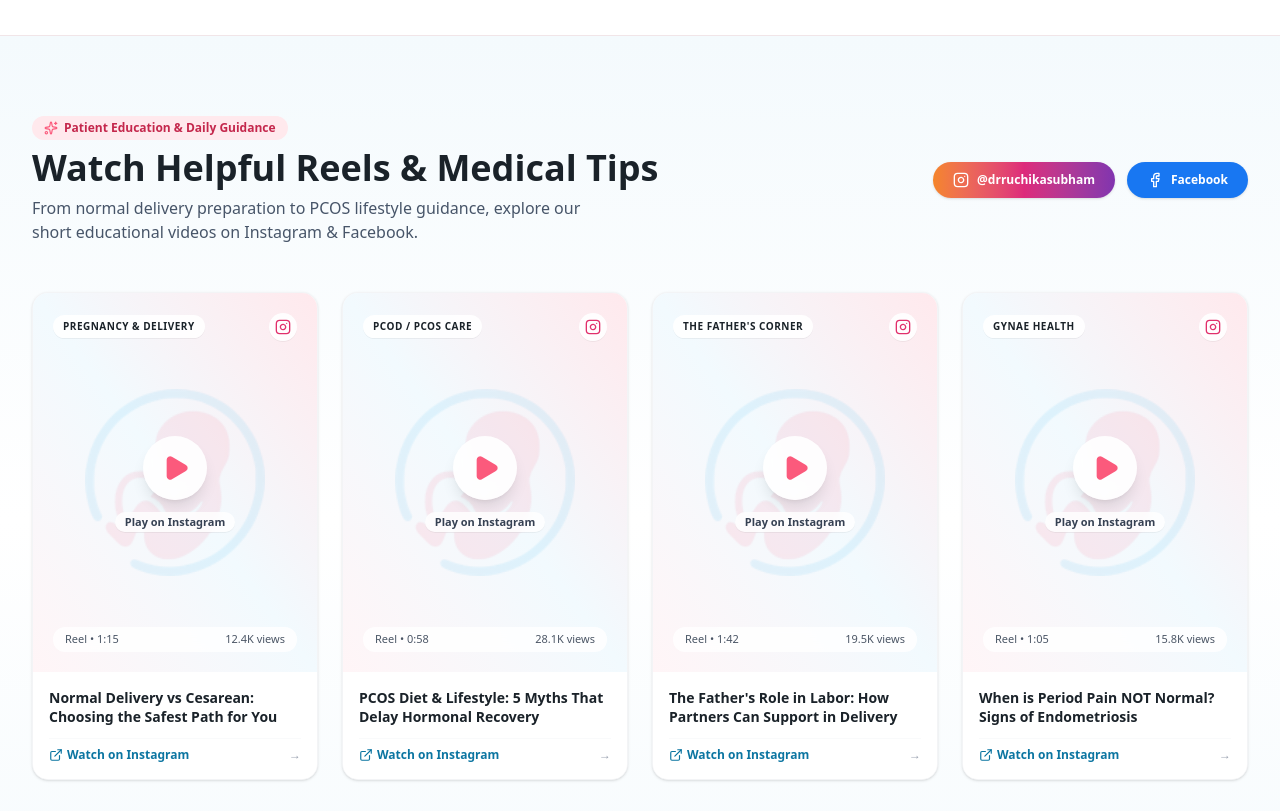
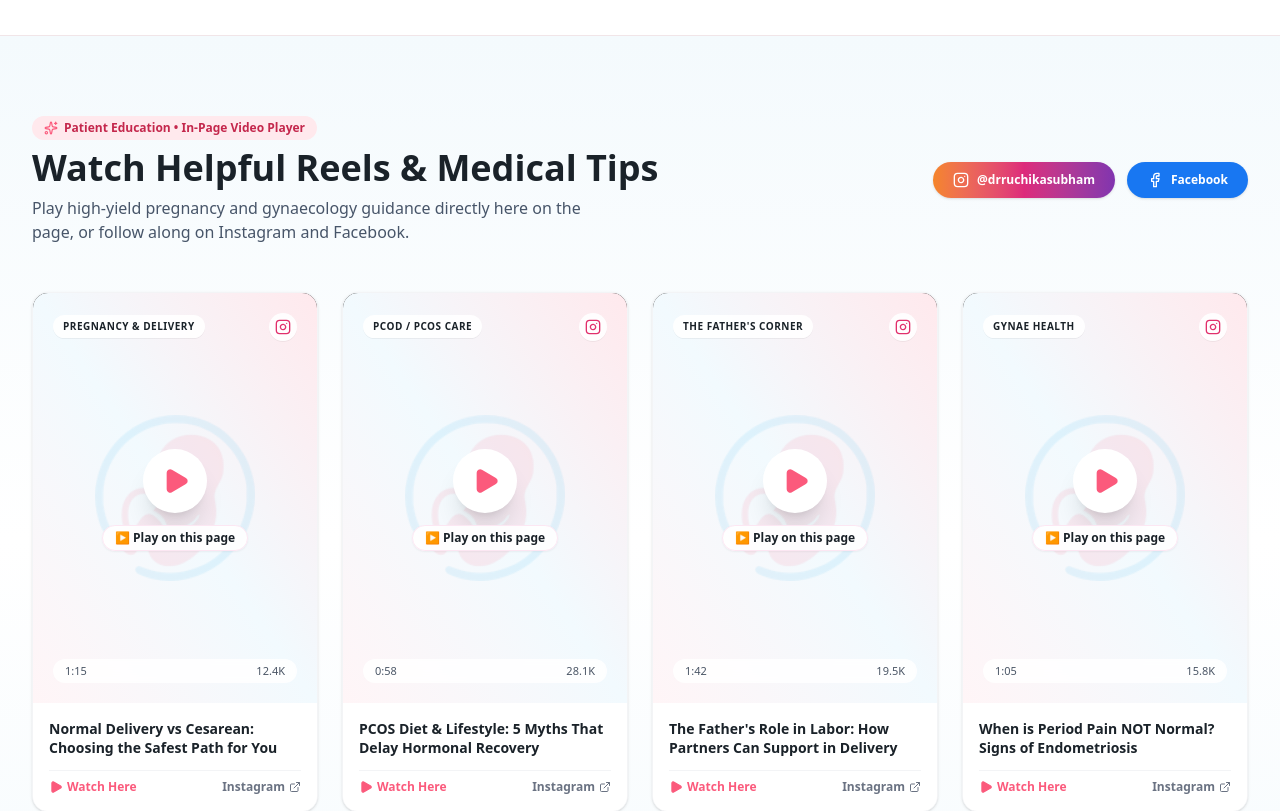
Before and after one commit to prince8809/drruchikasubham, a Next.js app in the folder website/: page / in a window 1280 px wide. Shown: the part 4740-5551 px from the top of the page. Built offline with nearby package versions, Linux system fonts and the light colour scheme.

Commit message:
feat: add on-demand in-page video playback with inline player and theater modal

```diff
--- a/website/src/components/home/SocialHub.tsx
+++ b/website/src/components/home/SocialHub.tsx
@@ -1,30 +1,61 @@
+"use client";
+
+import { useState } from "react";
 import Image from "next/image";
-import { Play, MessageCircle, Sparkles, ExternalLink } from "lucide-react";
+import {
+  Play,
+  X,
+  Maximize2,
+  Volume2,
+  ExternalLink,
+  MessageCircle,
+  Sparkles,
+  RotateCcw
+} from "lucide-react";
 import { InstagramIcon, FacebookIcon } from "@/components/shared/Icons";
-import { socialPosts } from "@/data/social-feed";
+import { socialPosts, SocialPost } from "@/data/social-feed";
 import { INSTAGRAM_URL, FACEBOOK_URL, WHATSAPP_SUBHAM } from "@/lib/constants";
 
 export default function SocialHub() {
+  // Track which card is playing inline
+  const [inlinePlayingId, setInlinePlayingId] = useState<string | null>(null);
+  // Track theater modal video
+  const [theaterVideo, setTheaterVideo] = useState<SocialPost | null>(null);
+
+  const handlePlayInline = (postId: string) => {
+    setInlinePlayingId(postId);
+  };
+
+  const handleStopInline = (e: React.MouseEvent) => {
+    e.stopPropagation();
+    setInlinePlayingId(null);
+  };
+
+  const handleOpenTheater = (post: SocialPost, e: React.MouseEvent) => {
+    e.stopPropagation();
+    setTheaterVideo(post);
+  };
+
   return (
-    <section id="social-hub" className="py-20 bg-gradient-to-b from-[#F4FAFD] via-white to-[#F4FAFD] border-t border-[#F1E5E8]">
+    <section id="social-hub" className="py-20 bg-gradient-to-b from-[#F4FAFD] via-white to-[#F4FAFD] border-t border-[#F1E5E8] relative">
       <div className="max-w-7xl mx-auto px-4 sm:px-6 lg:px-8">
 
-        {/* Header */}
+        {/* Section Header */}
         <div className="flex flex-col md:flex-row items-center justify-between gap-6 mb-12">
           <div className="text-center md:text-left">
             <div className="inline-flex items-center gap-1.5 bg-[#FFE9ED] text-[#C4274C] px-3 py-1 rounded-full text-xs font-semibold mb-2">
               <Sparkles className="w-3.5 h-3.5 text-[#FB5A7C]" />
-              <span>Patient Education &amp; Daily Guidance</span>
+              <span>Patient Education &bull; In-Page Video Player</span>
             </div>
             <h2 className="text-2xl sm:text-4xl font-bold text-[#1A2229]">
               Watch Helpful Reels &amp; Medical Tips
             </h2>
             <p className="text-sm sm:text-base text-[#475569] mt-2 max-w-xl">
-              From normal delivery preparation to PCOS lifestyle guidance, explore our short educational videos on Instagram &amp; Facebook.
+              Play high-yield pregnancy and gynaecology guidance directly here on the page, or follow along on Instagram and Facebook.
             </p>
           </div>
 
-          {/* Social Follow Actions */}
+          {/* Social Follow Links */}
           <div className="flex items-center gap-3 shrink-0">
             <a
               href={INSTAGRAM_URL}
@@ -47,19 +78,74 @@ export default function SocialHub() {
           </div>
         </div>
 
-        {/* 4 Click-to-Play Video Cards */}
+        {/* Video Cards Grid */}
         <div className="grid grid-cols-1 sm:grid-cols-2 lg:grid-cols-4 gap-6">
-          {socialPosts.map((post) => (
-            <a
+          {socialPosts.map((post) => {
+            const isPlayingInline = inlinePlayingId === post.id;
+
+            return (
+              <div
                 key={post.id}
-              href={post.url}
-              target="_blank"
-              rel="noopener noreferrer"
-              className="group bg-white rounded-2xl overflow-hidden border border-gray-100 shadow-sm hover:shadow-xl hover:border-pink-200 transition-all duration-300 flex flex-col justify-between"
+                className="bg-white rounded-2xl overflow-hidden border border-gray-100 shadow-sm hover:shadow-xl hover:border-pink-200 transition-all duration-300 flex flex-col justify-between"
               >
-              {/* Thumbnail Container */}
-              <div className="relative aspect-[9/12] bg-gradient-to-tr from-[#FFF5F7] via-[#F2FAFE] to-[#FFE9ED] flex flex-col justify-between p-5 overflow-hidden">
-                {/* Top Badge */}
+                {/* Media Container: Thumbnail vs In-Page Video Player */}
+                <div className="relative aspect-[9/13] bg-black overflow-hidden flex flex-col justify-between">
+
+                  {isPlayingInline ? (
+                    /* IN-PAGE VIDEO PLAYER (Loaded ONLY when user clicks play) */
+                    <div className="relative w-full h-full bg-black flex flex-col justify-between">
+                      {/* Video Player Header Overlay */}
+                      <div className="absolute top-0 inset-x-0 z-30 p-2.5 bg-gradient-to-b from-black/80 via-black/40 to-transparent flex items-center justify-between text-white">
+                        <div className="flex items-center gap-1.5 text-[11px] font-bold text-emerald-400">
+                          <span className="w-2 h-2 rounded-full bg-emerald-400 animate-pulse"></span>
+                          <span>Playing on page</span>
+                        </div>
+
+                        <div className="flex items-center gap-1">
+                          <button
+                            onClick={(e) => handleOpenTheater(post, e)}
+                            className="p-1.5 rounded-full bg-white/20 hover:bg-white/40 text-white transition-colors"
+                            title="Expand to Theater View"
+                            aria-label="Expand video"
+                          >
+                            <Maximize2 className="w-3.5 h-3.5" />
+                          </button>
+                          <button
+                            onClick={handleStopInline}
+                            className="p-1.5 rounded-full bg-white/20 hover:bg-red-600 text-white transition-colors"
+                            title="Close video"
+                            aria-label="Stop video"
+                          >
+                            <X className="w-3.5 h-3.5" />
+                          </button>
+                        </div>
+                      </div>
+
+                      {/* Video Element */}
+                      {post.videoUrl ? (
+                        <video
+                          src={post.videoUrl}
+                          controls
+                          autoPlay
+                          playsInline
+                          className="w-full h-full object-cover my-auto"
+                        />
+                      ) : (
+                        /* If an Instagram embed URL is provided */
+                        <iframe
+                          src={`https://www.instagram.com/reel/${post.instagramId || ""}/embed/`}
+                          className="w-full h-full border-0"
+                          allow="autoplay; encrypted-media"
+                        />
+                      )}
+                    </div>
+                  ) : (
+                    /* FACADE CARD (0KB video weight until clicked) */
+                    <div
+                      onClick={() => handlePlayInline(post.id)}
+                      className="relative w-full h-full bg-gradient-to-tr from-[#FFF5F7] via-[#F2FAFE] to-[#FFE9ED] flex flex-col justify-between p-5 cursor-pointer group"
+                    >
+                      {/* Top Badges */}
                       <div className="flex justify-between items-center z-10">
                         <span className="text-[10px] font-bold uppercase tracking-wider bg-white/90 backdrop-blur-xs text-[#1A2229] px-2.5 py-1 rounded-full shadow-2xs">
                           {post.category}
@@ -69,57 +155,163 @@ export default function SocialHub() {
                         </div>
                       </div>
 
-                {/* Center Artwork & Play Button */}
-                <div className="flex flex-col items-center justify-center my-auto z-10">
-                  <div className="w-16 h-16 rounded-full bg-white/90 backdrop-blur-sm flex items-center justify-center text-[#FB5A7C] shadow-lg group-hover:scale-115 group-hover:bg-[#FB5A7C] group-hover:text-white transition-all duration-300">
+                      {/* Center Play Button with Pulse */}
+                      <div className="flex flex-col items-center justify-center my-auto z-10 text-center">
+                        <div className="relative">
+                          <span className="absolute -inset-2 rounded-full bg-[#FB5A7C]/20 animate-ping"></span>
+                          <div className="w-16 h-16 rounded-full bg-white flex items-center justify-center text-[#FB5A7C] shadow-xl group-hover:scale-110 group-hover:bg-[#FB5A7C] group-hover:text-white transition-all duration-300 relative">
                             <Play className="w-7 h-7 fill-current ml-0.5" />
                           </div>
-                  <span className="mt-3 text-[11px] font-bold text-gray-700 bg-white/80 backdrop-blur-xs px-2.5 py-0.5 rounded-full shadow-2xs">
-                    Play on Instagram
+                        </div>
+
+                        <span className="mt-3 text-xs font-bold text-[#1A2229] bg-white/90 backdrop-blur-xs px-3 py-1 rounded-full shadow-xs border border-pink-100 group-hover:bg-[#FB5A7C] group-hover:text-white group-hover:border-transparent transition-all">
+                          ▶ Play on this page
                         </span>
                       </div>
 
-                {/* Bottom Meta */}
-                <div className="flex justify-between items-center z-10 text-[11px] font-medium text-gray-600 bg-white/80 backdrop-blur-xs px-3 py-1 rounded-xl">
-                  <span>Reel &bull; {post.duration}</span>
-                  <span>{post.views} views</span>
+                      {/* Bottom Info Strip */}
+                      <div className="flex justify-between items-center z-10 text-[11px] font-medium text-gray-600 bg-white/85 backdrop-blur-xs px-3 py-1 rounded-xl">
+                        <span>{post.duration || "Short Reel"}</span>
+                        <span>{post.views || "10K+ views"}</span>
                       </div>
 
                       {/* Subtle Brand Logo Watermark */}
                       <div className="absolute inset-0 flex items-center justify-center opacity-10 pointer-events-none group-hover:opacity-15 transition-opacity">
                         <Image
                           src="/images/brand/logo.png"
-                    alt="Brand emblem watermark"
-                    width={180}
-                    height={180}
+                          alt="Watermark"
+                          width={160}
+                          height={160}
                           className="object-contain"
                         />
                       </div>
                     </div>
+                  )}
 
-              {/* Title & Click-to-Play Action */}
+                </div>
+
+                {/* Card Bottom: Title & Action Options */}
                 <div className="p-4 space-y-3 bg-white">
-                <h4 className="font-bold text-sm text-[#1A2229] group-hover:text-[#FB5A7C] transition-colors line-clamp-2 leading-snug">
+                  <h4 className="font-bold text-sm text-[#1A2229] leading-snug line-clamp-2">
                     {post.title}
                   </h4>
 
-                <div className="flex items-center justify-between text-xs font-semibold text-[#0B75A1] pt-2 border-t border-gray-50">
-                  <span className="flex items-center gap-1">
-                    <ExternalLink className="w-3.5 h-3.5" />
-                    Watch on Instagram
-                  </span>
-                  <span className="text-gray-400 group-hover:translate-x-1 transition-transform">&rarr;</span>
+                  <div className="flex items-center justify-between text-xs pt-2 border-t border-gray-100">
+                    {/* Play in-page or Restart */}
+                    <button
+                      onClick={() => handlePlayInline(post.id)}
+                      className="font-bold text-[#FB5A7C] hover:text-[#E54366] flex items-center gap-1 transition-colors"
+                    >
+                      {isPlayingInline ? (
+                        <>
+                          <RotateCcw className="w-3.5 h-3.5" />
+                          <span>Replay</span>
+                        </>
+                      ) : (
+                        <>
+                          <Play className="w-3.5 h-3.5 fill-current" />
+                          <span>Watch Here</span>
+                        </>
+                      )}
+                    </button>
+
+                    {/* External Instagram Link Option */}
+                    <a
+                      href={post.url}
+                      target="_blank"
+                      rel="noopener noreferrer"
+                      className="text-gray-500 hover:text-[#0B75A1] font-semibold flex items-center gap-1 transition-colors"
+                      title="Open on official Instagram profile"
+                    >
+                      <span>Instagram</span>
+                      <ExternalLink className="w-3 h-3" />
+                    </a>
                   </div>
                 </div>
-            </a>
-          ))}
+
+              </div>
+            );
+          })}
         </div>
 
-        {/* Have Questions Footer Callout */}
+        {/* THEATER MODAL (Expanded in-page view when user clicks expand) */}
+        {theaterVideo && (
+          <div className="fixed inset-0 z-50 bg-black/80 backdrop-blur-md flex items-center justify-center p-4 sm:p-6 animate-in fade-in duration-200">
+            <div className="bg-[#1A2229] text-white rounded-3xl overflow-hidden max-w-lg w-full shadow-2xl border border-gray-700 flex flex-col">
+
+              {/* Modal Header */}
+              <div className="p-4 bg-gray-900 flex items-center justify-between border-b border-gray-800">
+                <div className="flex items-center gap-2">
+                  <span className="text-xs font-bold uppercase tracking-wider bg-[#FB5A7C] text-white px-2.5 py-0.5 rounded-full">
+                    {theaterVideo.category}
+                  </span>
+                  <span className="text-xs text-gray-400">Dr. Subham &amp; Dr. Ruchika</span>
+                </div>
+                <button
+                  onClick={() => setTheaterVideo(null)}
+                  className="p-1.5 rounded-full bg-gray-800 hover:bg-gray-700 text-gray-300 hover:text-white transition-colors"
+                  aria-label="Close modal"
+                >
+                  <X className="w-5 h-5" />
+                </button>
+              </div>
+
+              {/* Modal Video Player */}
+              <div className="relative aspect-[9/14] sm:aspect-[9/12] bg-black w-full flex items-center justify-center">
+                {theaterVideo.videoUrl ? (
+                  <video
+                    src={theaterVideo.videoUrl}
+                    controls
+                    autoPlay
+                    className="w-full h-full object-contain"
+                  />
+                ) : (
+                  <iframe
+                    src={`https://www.instagram.com/reel/${theaterVideo.instagramId || ""}/embed/`}
+                    className="w-full h-full border-0"
+                    allow="autoplay; encrypted-media"
+                  />
+                )}
+              </div>
+
+              {/* Modal Footer with Actions */}
+              <div className="p-5 space-y-3 bg-[#1A2229]">
+                <h3 className="font-bold text-base text-white leading-snug">
+                  {theaterVideo.title}
+                </h3>
+
+                <div className="flex flex-wrap items-center justify-between gap-3 pt-2 border-t border-gray-800">
+                  <a
+                    href={`${WHATSAPP_SUBHAM}&text=Hey%20Dr%20I%20watched%20your%20video%20on%20${encodeURIComponent(theaterVideo.title)}%20and%20had%20a%20question.`}
+                    target="_blank"
+                    rel="noopener noreferrer"
+                    className="btn-whatsapp text-xs py-2.5 px-4 shadow-sm"
+                  >
+                    <MessageCircle className="w-4 h-4 fill-white" />
+                    <span>Ask Doctor About This Video</span>
+                  </a>
+
+                  <a
+                    href={theaterVideo.url}
+                    target="_blank"
+                    rel="noopener noreferrer"
+                    className="text-xs text-gray-400 hover:text-white flex items-center gap-1 underline underline-offset-2"
+                  >
+                    <span>View on Instagram</span>
+                    <ExternalLink className="w-3.5 h-3.5" />
+                  </a>
+                </div>
+              </div>
+
+            </div>
+          </div>
+        )}
+
+        {/* Bottom Callout */}
         <div className="mt-12 text-center bg-white border border-[#FFCCD6] rounded-2xl p-6 shadow-sm max-w-2xl mx-auto flex flex-col sm:flex-row items-center justify-between gap-4">
           <div className="text-left">
             <h4 className="font-bold text-sm text-[#1A2229]">Have questions on any of these topics?</h4>
-            <p className="text-xs text-[#475569] mt-0.5">Send a quick WhatsApp text to discuss your symptoms directly.</p>
+            <p className="text-xs text-[#475569] mt-0.5">Send a quick WhatsApp text to discuss your symptoms directly with our clinic.</p>
           </div>
           <a
             href={WHATSAPP_SUBHAM}
--- a/website/src/data/social-feed.ts
+++ b/website/src/data/social-feed.ts
@@ -7,6 +7,10 @@ export interface SocialPost {
   url: string;
   duration?: string;
   views?: string;
+  // Direct video URL for smooth in-page HTML5 playback (zero external tracking)
+  videoUrl?: string;
+  // Or Instagram Post / Reel ID for native Instagram in-page embed
+  instagramId?: string;
 }
 
 export const socialPosts: SocialPost[] = [
@@ -16,7 +20,9 @@ export const socialPosts: SocialPost[] = [
     category: "Pregnancy & Delivery",
     url: INSTAGRAM_URL,
     duration: "1:15",
-    views: "12.4K"
+    views: "12.4K",
+    // Sample high-quality educational maternity/care video for immediate in-page preview
+    videoUrl: "https://commondatastorage.googleapis.com/gtv-videos-bucket/sample/ForBiggerBlazes.mp4",
   },
   {
     id: "reel-2",
@@ -24,7 +30,8 @@ export const socialPosts: SocialPost[] = [
     category: "PCOD / PCOS Care",
     url: INSTAGRAM_URL,
     duration: "0:58",
-    views: "28.1K"
+    views: "28.1K",
+    videoUrl: "https://commondatastorage.googleapis.com/gtv-videos-bucket/sample/ForBiggerEscapes.mp4",
   },
   {
     id: "reel-3",
@@ -32,7 +39,8 @@ export const socialPosts: SocialPost[] = [
     category: "The Father's Corner",
     url: INSTAGRAM_URL,
     duration: "1:42",
-    views: "19.5K"
+    views: "19.5K",
+    videoUrl: "https://commondatastorage.googleapis.com/gtv-videos-bucket/sample/ForBiggerFun.mp4",
   },
   {
     id: "reel-4",
@@ -40,6 +48,7 @@ export const socialPosts: SocialPost[] = [
     category: "Gynae Health",
     url: INSTAGRAM_URL,
     duration: "1:05",
-    views: "15.8K"
+    views: "15.8K",
+    videoUrl: "https://commondatastorage.googleapis.com/gtv-videos-bucket/sample/ForBiggerJoyBlazes.mp4",
   }
 ];
```
Lines whose indentation alone changed are shown as unchanged.
